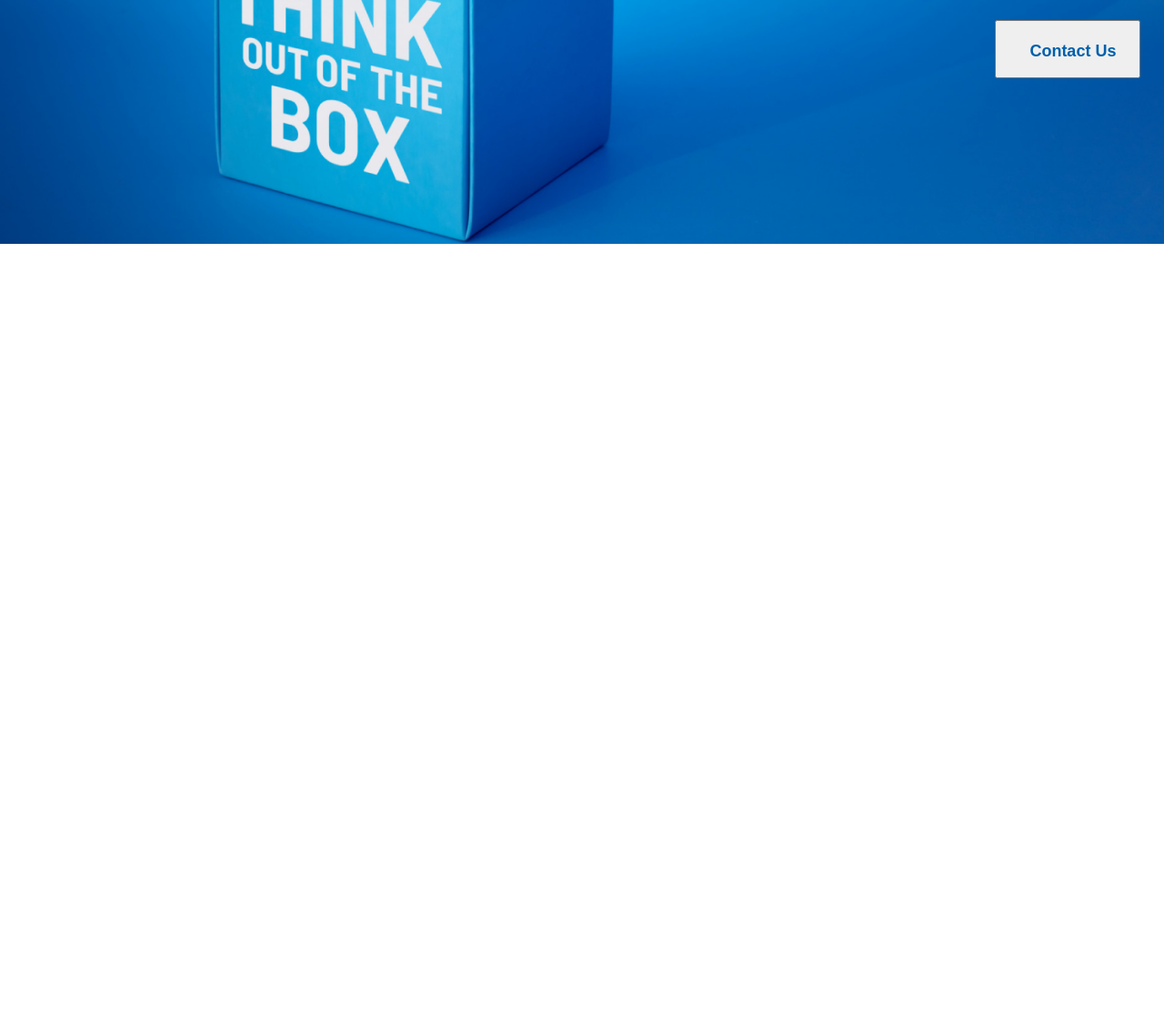
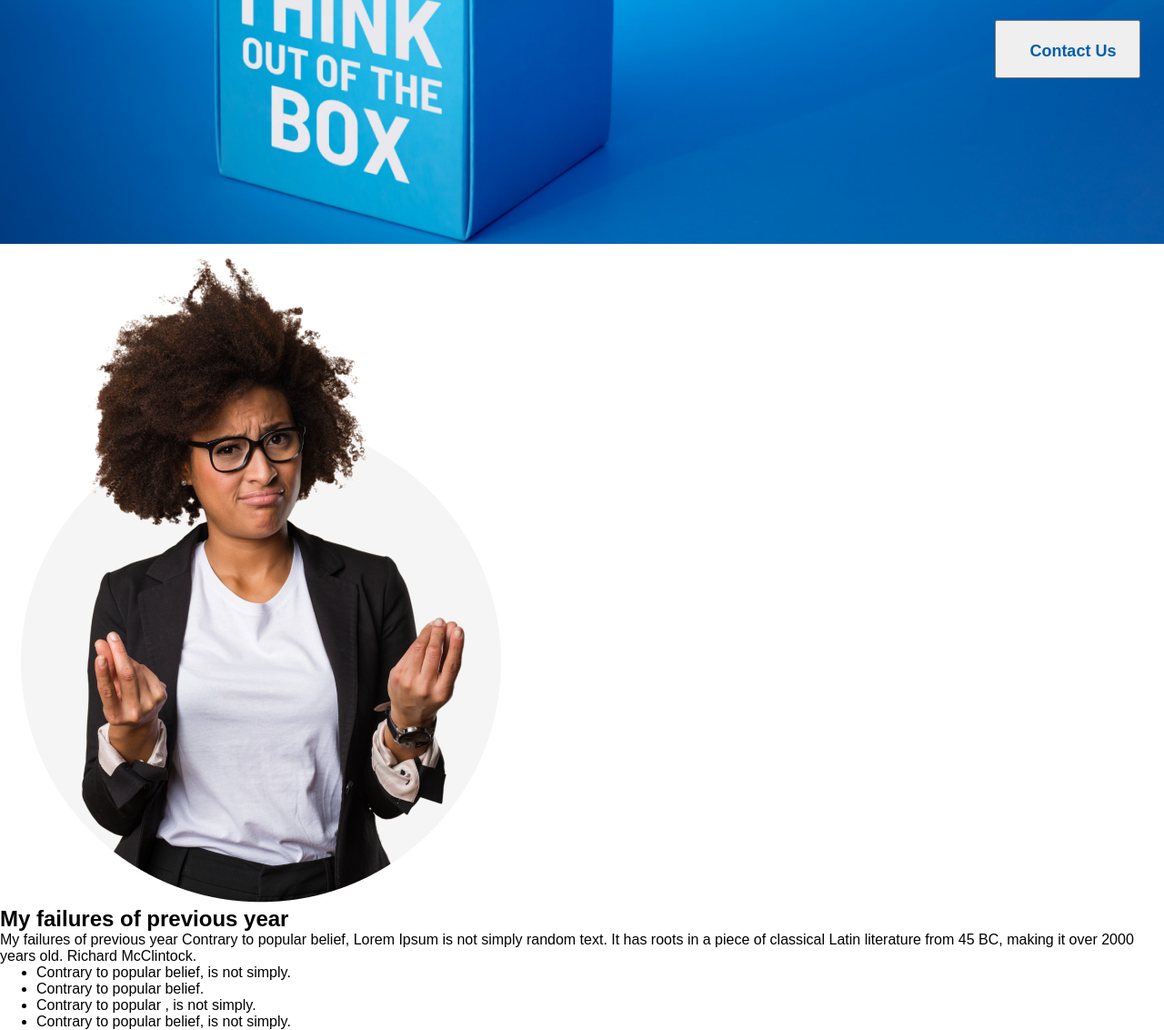
Before and after one commit to Rhythm2511/assignment, a plain HTML site: page index.html in a window 1280 px wide. Shown: the part 500-1632 px from the top of the page at 91% size. Before the commit the page ends 800 px from the top, so only its background shows below. Drawn offline with Linux system fonts and the light colour scheme.

Commit message:
failure section added

```diff
--- a/index.html
+++ b/index.html
@@ -21,7 +21,21 @@
         </div>
     </header>
     <main>
-
+        <section class="section-failure">
+            <img src="/images/person.png" alt="">
+            <div class="failure-list">
+                <h2>My failures of previous year</h2>
+                <p class="failure-details">
+                    My failures of previous year Contrary to popular belief, Lorem Ipsum is not simply random text. It has roots in a piece of classical Latin literature from 45 BC, making it over 2000 years old. Richard McClintock.
+                </p>
+                <ul class="failure-details">
+                    <li>Contrary to popular belief, is not simply.</li>
+                    <li>Contrary to popular belief.</li>
+                    <li>Contrary to popular , is not simply.</li>
+                    <li>Contrary to popular belief, is not simply.</li>
+                </ul>
+            </div>
+        </section>
     </main>
 
 </body>
```
